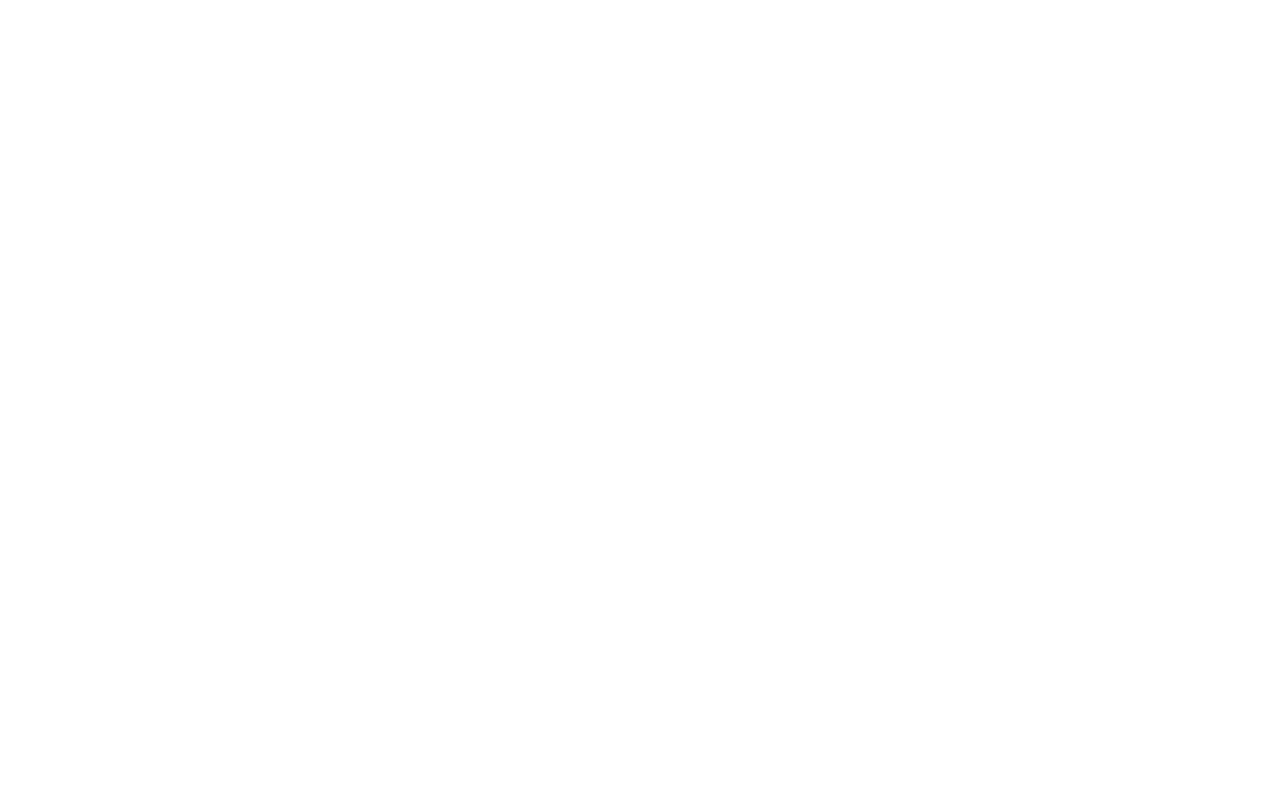
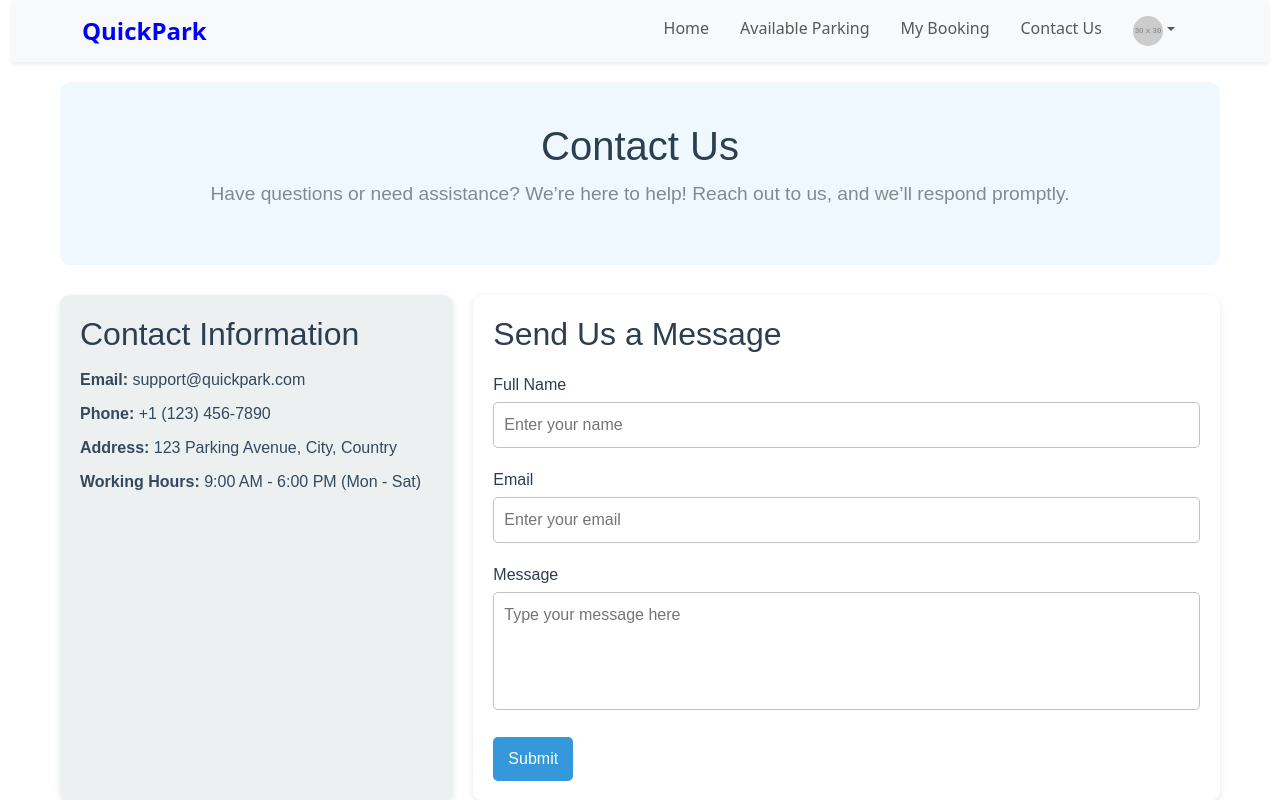
Before and after one commit to KD4-86682-Rohan/CDACFinalProjectKD4-J027, a React (Create React App) app in the folder onlineparking/: page /contact-us in a window 1280 px wide. Before the commit this address had no page. Shown: the top 800 px of the page. Built offline with nearby package versions, Linux system fonts and the light colour scheme.

Commit message:
Contact us and about us page added

```diff
--- a/onlineparking/src/App.js
+++ b/onlineparking/src/App.js
@@ -5,6 +5,7 @@
 import AboutUs from './Screens/AboutUs';
 import Register from './Screens/Register';
 import UserHome from './Screens/UserHome';
+import ContactUs from './Screens/ContactUs';
 
 
 function App() {
@@ -17,6 +18,10 @@
         <Route path="/about-us" element={<AboutUs />} />
         <Route path="/register" element={<Register />} />
         <Route path="/userHome" element={<UserHome/>}/>
+        <Route path="/contact-us" element={<ContactUs/>}/>
+        <Route path="/about-us" element={<AboutUs/>}/>
+
+
       </Routes>
       <ToastContainer />
     </div>
--- /dev/null
+++ b/onlineparking/src/CSS/AboutUs.css
@@ -0,0 +1,79 @@
+/* AboutUs.css */
+
+.about-us {
+    font-family: Arial, sans-serif;
+  }
+
+  /* Hero Section */
+  .hero-section {
+    background-color: #f8f9fa;
+    padding: 60px 0;
+  }
+  .hero-title {
+    font-size: 2.5rem;
+    font-weight: bold;
+    color: #333;
+  }
+  .hero-subtitle {
+    font-size: 1.2rem;
+    color: #666;
+  }
+
+  /* Company Section */
+  .company-section {
+    padding: 60px 0;
+  }
+  .section-title {
+    font-size: 2rem;
+    font-weight: bold;
+    margin-bottom: 20px;
+    color: #333;
+  }
+  .section-text {
+    font-size: 1rem;
+    color: #555;
+    line-height: 1.6;
+  }
+
+  /* Mission Section */
+  .mission-section {
+    padding: 60px 0;
+  }
+  .bg-light {
+    background-color: #f8f9fa !important;
+  }
+
+  /* Team Section */
+  .team-section {
+    padding: 60px 0;
+  }
+  .team-img {
+    width: 150px;
+    height: 150px;
+    object-fit: cover;
+    margin-bottom: 15px;
+  }
+  .team-name {
+    font-size: 1.2rem;
+    font-weight: bold;
+    color: #333;
+  }
+  .team-role {
+    font-size: 1rem;
+    color: #777;
+  }
+
+  /* Call to Action Section */
+  .cta-section {
+    padding: 60px 0;
+    text-align: center;
+  }
+  .cta-title {
+    font-size: 2rem;
+    font-weight: bold;
+    margin-bottom: 20px;
+  }
+  .cta-text {
+    font-size: 1rem;
+    margin-bottom: 30px;
+  }
--- /dev/null
+++ b/onlineparking/src/CSS/ContactUs.css
@@ -0,0 +1,105 @@
+/* General styling */
+.contact-us-container {
+    margin: 0 auto;
+    padding: 20px;
+    max-width: 1200px;
+    font-family: "Arial", sans-serif;
+  }
+
+  /* Hero Section */
+  .contact-us-hero {
+    text-align: center;
+    padding: 40px 20px;
+    background-color: #f0f8ff;
+    border-radius: 10px;
+    margin-bottom: 30px;
+  }
+
+  .contact-us-hero h1 {
+    font-size: 2.5rem;
+    color: #2c3e50;
+    margin-bottom: 10px;
+  }
+
+  .contact-us-hero p {
+    font-size: 1.2rem;
+    color: #7f8c8d;
+  }
+
+  /* Content Section */
+  .contact-us-content {
+    display: flex;
+    flex-wrap: wrap;
+    justify-content: space-between;
+    gap: 20px;
+  }
+
+  /* Contact Info Section */
+  .contact-info {
+    flex: 1;
+    background-color: #ecf0f1;
+    padding: 20px;
+    border-radius: 10px;
+    box-shadow: 0px 2px 6px rgba(0, 0, 0, 0.1);
+  }
+
+  .contact-info h2 {
+    color: #2c3e50;
+    margin-bottom: 15px;
+  }
+
+  .contact-info p {
+    margin: 10px 0;
+    color: #34495e;
+  }
+
+  /* Contact Form Section */
+  .contact-form {
+    flex: 2;
+    background-color: #ffffff;
+    padding: 20px;
+    border-radius: 10px;
+    box-shadow: 0px 2px 6px rgba(0, 0, 0, 0.1);
+  }
+
+  .contact-form h2 {
+    color: #2c3e50;
+    margin-bottom: 20px;
+  }
+
+  .contact-form .form-group {
+    margin-bottom: 20px;
+  }
+
+  .contact-form label {
+    display: block;
+    font-size: 1rem;
+    color: #2c3e50;
+    margin-bottom: 5px;
+  }
+
+  .contact-form input,
+  .contact-form textarea {
+    width: 100%;
+    padding: 10px;
+    font-size: 1rem;
+    border: 1px solid #bdc3c7;
+    border-radius: 5px;
+  }
+
+  .contact-form textarea {
+    resize: none;
+  }
+
+  .contact-form .submit-btn {
+    background-color: #3498db;
+    color: white;
+    border: none;
+    padding: 10px 15px;
+    border-radius: 5px;
+    cursor: pointer;
+  }
+
+  .contact-form .submit-btn:hover {
+    background-color: #2980b9;
+  }
--- a/onlineparking/src/Screens/AboutUs.jsx
+++ b/onlineparking/src/Screens/AboutUs.jsx
@@ -1,11 +1,107 @@
 import Navbar from "../Components/Navbar";
+import "../CSS/AboutUs.css"
 
 function AboutUs() {
     return (
-       <div>
-        <Navbar />
-        <h2 classNameName='header'>About Us</h2>
-      </div>
+      <div className="about-us">
+        <Navbar/>
+      {/* Hero Section */}
+      <section className="hero-section">
+        <div className="container text-center">
+          <h1 className="hero-title">About Us</h1>
+          <p className="hero-subtitle">
+            Your trusted partner for finding the perfect parking spot effortlessly.
+          </p>
+        </div>
+      </section>
+
+      {/* About Company Section */}
+      <section className="company-section">
+        <div className="container">
+          <div className="row align-items-center">
+            <div className="col-md-6">
+              <img
+                src="https://media.licdn.com/dms/image/v2/D5612AQEkFgBD_LiJ1Q/article-cover_image-shrink_720_1280/article-cover_image-shrink_720_1280/0/1734297980521?e=2147483647&v=beta&t=bAuCVRtWrRAwG1SVZfDJ2LnvFrZEQuYK2BLuJd-EIyQ"
+                alt="About Us"
+                className="img-fluid rounded"
+              />
+            </div>
+            <div className="col-md-6">
+              <h2 className="section-title">Who We Are</h2>
+              <p className="section-text">
+                QuickPark is an innovative platform dedicated to making parking
+                stress-free. With our state-of-the-art technology, we connect
+                drivers with available parking spots, saving time and ensuring
+                convenience.
+              </p>
+              <p className="section-text">
+                Established with a mission to revolutionize parking experiences,
+                we aim to provide solutions that cater to drivers, businesses,
+                and cities.
+              </p>
+            </div>
+          </div>
+        </div>
+      </section>
+
+      {/* Mission Section */}
+      <section className="mission-section bg-light">
+        <div className="container text-center">
+          <h2 className="section-title">Our Mission</h2>
+          <p className="section-text">
+            To simplify parking and provide efficient solutions for modern-day
+            mobility needs.
+          </p>
+        </div>
+      </section>
+
+      {/* Team Section */}
+      <section className="team-section">
+        <div className="container">
+          <h2 className="section-title text-center">Meet Our Team</h2>
+          <div className="row">
+            <div className="col-md-4 text-center">
+              <img
+                src="https://marketplace.canva.com/EAFuJ5pCLLM/1/0/1600w/canva-black-and-gold-simple-business-man-linkedin-profile-picture-BM_NPo97JwE.jpg"
+                alt="Team Member"
+                className="rounded-circle team-img"
+              />
+              <h4 className="team-name">John Doe</h4>
+              <p className="team-role">CEO & Founder</p>
+            </div>
+            <div className="col-md-4 text-center">
+              <img
+                src="https://media.gettyimages.com/id/1317804578/photo/one-businesswoman-headshot-smiling-at-the-camera.jpg?s=612x612&w=gi&k=20&c=tFkDOWmEyqXQmUHNxkuR5TsmRVLi5VZXYm3mVsjee0E="
+                alt="Team Member"
+                className="rounded-circle team-img"
+              />
+              <h4 className="team-name">Jane Smith</h4>
+              <p className="team-role">CTO</p>
+            </div>
+            <div className="col-md-4 text-center">
+              <img
+                src="https://t4.ftcdn.net/jpg/03/64/21/11/360_F_364211147_1qgLVxv1Tcq0Ohz3FawUfrtONzz8nq3e.jpg"
+                alt="Team Member"
+                className="rounded-circle team-img"
+              />
+              <h4 className="team-name">Emily Johnson</h4>
+              <p className="team-role">Operations Manager</p>
+            </div>
+          </div>
+        </div>
+      </section>
+
+      {/* Call to Action Section */}
+      <section className="cta-section bg-primary text-white">
+        <div className="container text-center">
+          <h2 className="cta-title">Join Us Today!</h2>
+          <p className="cta-text">
+            Experience hassle-free parking and join the QuickPark community.
+          </p>
+          <button className="btn btn-light btn-lg">Get Started</button>
+        </div>
+      </section>
+    </div>
       );
 }
 
--- /dev/null
+++ b/onlineparking/src/Screens/ContactUs.jsx
@@ -0,0 +1,62 @@
+import React from "react";
+import UserNavbar from "../Components/UserNavbar";
+import Footer from "../Components/Footer";
+import "../CSS/ContactUs.css"
+
+function ContactUs() {
+  return (
+    <div>
+      <UserNavbar />
+      <div className="contact-us-container">
+        {/* Hero Section */}
+        <div className="contact-us-hero">
+          <h1>Contact Us</h1>
+          <p>
+            Have questions or need assistance? We’re here to help! Reach out to us, and we’ll respond promptly.
+          </p>
+        </div>
+
+        {/* Content Section */}
+        <div className="contact-us-content">
+          {/* Contact Information */}
+          <div className="contact-info">
+            <h2>Contact Information</h2>
+            <p><strong>Email:</strong> support@quickpark.com</p>
+            <p><strong>Phone:</strong> +1 (123) 456-7890</p>
+            <p><strong>Address:</strong> 123 Parking Avenue, City, Country</p>
+            <p><strong>Working Hours:</strong> 9:00 AM - 6:00 PM (Mon - Sat)</p>
+          </div>
+
+          {/* Contact Form */}
+          <div className="contact-form">
+            <h2>Send Us a Message</h2>
+            <form>
+              <div className="form-group">
+                <label htmlFor="name">Full Name</label>
+                <input type="text" id="name" placeholder="Enter your name" />
+              </div>
+              <div className="form-group">
+                <label htmlFor="email">Email</label>
+                <input type="email" id="email" placeholder="Enter your email" />
+              </div>
+              <div className="form-group">
+                <label htmlFor="message">Message</label>
+                <textarea
+                  id="message"
+                  rows="4"
+                  placeholder="Type your message here"
+                ></textarea>
+              </div>
+              <button type="submit" className="submit-btn">
+                Submit
+              </button>
+            </form>
+          </div>
+        </div>
+      </div>
+      <Footer />
+    </div>
+  );
+}
+
+export default ContactUs;
```
